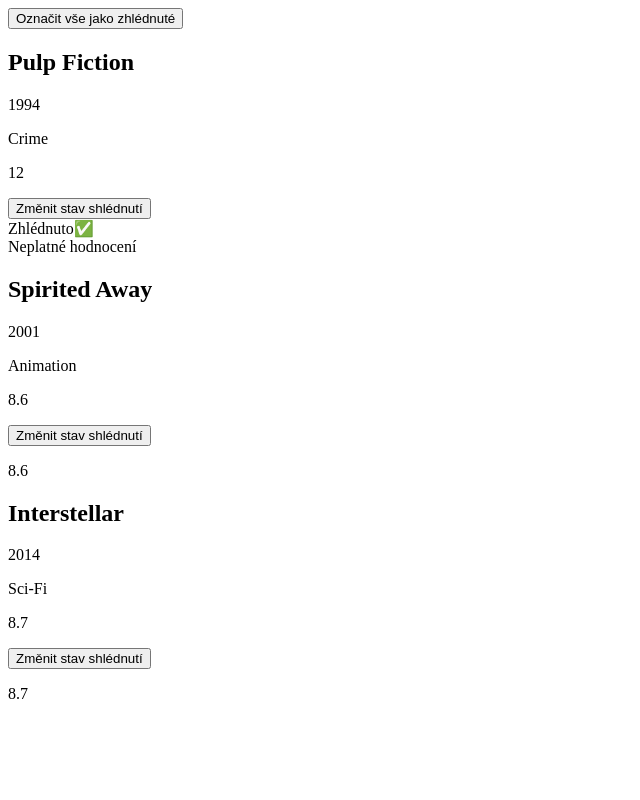
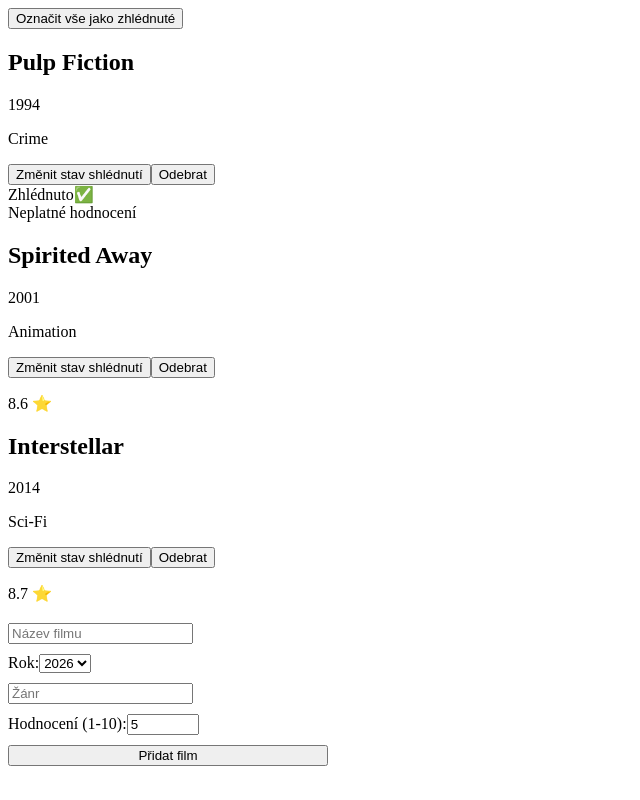
Before and after one commit to Filip-Dvorak/4IT427_dvof01, a React (Vite) app: page / in a window 1280 px wide. Shown: the whole page, without its empty margins (0-640 px from the left). Built offline with nearby package versions, Linux system fonts and the light colour scheme.

Commit message:
feat: Úkol 3 – useState, useEffect, custom hook useWatchlist

```diff
--- a/package.json
+++ b/package.json
@@ -10,8 +10,11 @@
     "preview": "vite preview"
   },
   "dependencies": {
+    "@hookform/resolvers": "^5.4.0",
     "react": "^19.2.6",
-    "react-dom": "^19.2.6"
+    "react-dom": "^19.2.6",
+    "react-hook-form": "^7.76.0",
+    "zod": "^4.4.3"
   },
   "devDependencies": {
     "@eslint/js": "^10.0.1",
--- a/src/App.tsx
+++ b/src/App.tsx
@@ -1,41 +1,13 @@
+import AddFilmForm from './Components/AddFilmForm'
 import FilmCard from './Components/FilmCard'
 import useWatchlist from './Hooks/useWatchilist'
-import type { Film } from './Types/film.types'
-
-const initialFilms:Film[] = [
-  {
-    id: '1',
-    title: 'Pulp Fiction',
-    year: 1994,
-    genre: 'Crime',
-    rating: 12,
-    watched: true,
-  },
-  {
-    id: '2',
-    title: 'Spirited Away',
-    year: 2001,
-    genre: 'Animation',
-    rating: 8.6,
-    watched: false,
-  },
-  {
-    id: '3',
-    title: 'Interstellar',
-    year: 2014,
-    genre: 'Sci-Fi',
-    rating: 8.7,
-    watched: false,
-  }
-]
 
 function App() {
- const {films, toggleWatched, markAllAsWatched} = useWatchlist(initialFilms)
-
+  const { films, toggleWatched, markAllAsWatched } = useWatchlist()
 
   return (
     <>
-    <button onClick={() => markAllAsWatched()}>Označit vše jako zhlédnuté</button>
+      <button onClick={() => markAllAsWatched()}>Označit vše jako zhlédnuté</button>
       {films.map((film) => (
         <FilmCard
           key={film.id}
@@ -43,6 +15,7 @@
           onToggleWatched={() => toggleWatched(film.title)}
         />
       ))}
+      <AddFilmForm/>
     </>
   )
 }
--- /dev/null
+++ b/src/Components/AddFilmForm.tsx
@@ -0,0 +1,105 @@
+import { zodResolver } from '@hookform/resolvers/zod'
+import { useForm } from 'react-hook-form'
+import { z } from 'zod'
+import useWatchlist from '../Hooks/useWatchilist'
+import type { Film } from '../Types/film.types'
+
+const filmSchema = z.object({
+  title: z.string().min(1, 'Název je povinný'),
+  year: z
+    .number('Rok musí být číslo')
+    .int('Rok musí být celé číslo')
+    .min(1900, 'Rok musí být 1900 nebo pozdější')
+    .max(new Date().getFullYear(), `Rok nesmí být větší než ${new Date().getFullYear()}`),
+  genre: z.string().min(1, 'Žánr je povinný'),
+  rating: z
+    .number('Hodnocení musí být číslo')
+    .min(1, 'Hodnocení musí být minimálně 1')
+    .max(10, 'Hodnocení musí být maximálně 10'),
+})
+
+type FilmFormValues = z.infer<typeof filmSchema>
+
+const AddFilmForm = () => {
+  const { addFilm } = useWatchlist()
+
+  const {
+    register,
+    handleSubmit,
+    reset,
+    formState: { errors },
+  } = useForm<FilmFormValues>({
+    resolver: zodResolver(filmSchema),
+    defaultValues: {
+      title: '',
+      year: new Date().getFullYear(),
+      genre: '',
+      rating: 5,
+    },
+  })
+
+  const onSubmit = (values: FilmFormValues) => {
+    addFilm({
+      ...values,
+      id: crypto.randomUUID(),
+      watched: false,
+    } as Film)
+
+    reset()
+  }
+
+  return (
+    <form
+      onSubmit={handleSubmit(onSubmit)}
+      style={{ display: 'flex', flexDirection: 'column', gap: '10px', maxWidth: '320px', margin: '20px 0' }}
+    >
+      <div>
+        <input
+          {...register('title')}
+          placeholder="Název filmu"
+        />
+        {errors.title ? <p style={{ color: 'red' }}>{errors.title.message}</p> : null}
+      </div>
+
+      <div>
+        <label>
+          Rok:
+          <select {...register('year', { valueAsNumber: true })}>
+            {Array.from({ length: 200 }, (_, i) => new Date().getFullYear() - i).map((year) => (
+              <option key={year} value={year}>
+                {year}
+              </option>
+            ))}
+          </select>
+        </label>
+        {errors.year ? <p style={{ color: 'red' }}>{errors.year.message}</p> : null}
+      </div>
+
+      <div>
+        <input
+          {...register('genre')}
+          placeholder="Žánr"
+        />
+        {errors.genre ? <p style={{ color: 'red' }}>{errors.genre.message}</p> : null}
+      </div>
+
+      <div>
+        <label>
+          Hodnocení (1-10):
+          <input
+            {...register('rating', { valueAsNumber: true })}
+            type="number"
+            min="1"
+            max="10"
+            step="0.1"
+          />
+        </label>
+        {errors.rating ? <p style={{ color: 'red' }}>{errors.rating.message}</p> : null}
+      </div>
+
+      <button type="submit">Přidat film</button>
+    </form>
+  )
+}
+
+export default AddFilmForm
--- a/src/Components/FilmCard.tsx
+++ b/src/Components/FilmCard.tsx
@@ -1,3 +1,5 @@
+import useWatchlist from "@/Hooks/useWatchilist";
+
 export interface FilmCardProps {
     id: string;
     title: string;
@@ -8,21 +10,24 @@
     onToggleWatched: (id: string) => void;
 }
 
+
 function isRatingValid(rating: number){
     return rating >= 1 && rating <= 10;
 }
 
+
 function FilmCard(film: FilmCardProps) {
+    const {removeFilm} = useWatchlist();
     return (
         <div>
             <h2>{film.title}</h2>
             <p>{film.year}</p>
             <p>{film.genre}</p>
-            <p>{film.rating}</p>
             <p>{film.watched}</p>
             <button onClick={() => film.onToggleWatched(film.id)}>Změnit stav shlédnutí</button>
+            <button onClick={() => removeFilm(film.id)}>Odebrat</button>
             {film.watched === true ? <div>Zhlédnuto✅</div> : null}
-            {isRatingValid(film.rating) === true ? <p>{film.rating}</p> : <div>Neplatné hodnocení</div>}
+            {isRatingValid(film.rating) === true ? <p>{film.rating} ⭐</p> : <div>Neplatné hodnocení</div>}
         </div>
     );
 }
--- /dev/null
+++ b/src/Context/WatchListContext.tsx
@@ -0,0 +1,49 @@
+import { createContext, useEffect, useMemo, useState, type ReactNode } from 'react'
+import type { Film } from '../Types/film.types'
+
+interface WatchlistContextType {
+  films: Film[]
+  addFilm: (film: Film) => void
+  removeFilm: (id: string) => void
+  toggleWatched: (title: string) => void
+  markAllAsWatched: () => void
+}
+
+type WatchlistProviderProps = {
+  children: ReactNode
+  initialFilms?: Film[]
+}
+
+export const WatchlistContext = createContext<WatchlistContextType | undefined>(undefined)
+
+export function WatchlistProvider({ children, initialFilms = [] }: WatchlistProviderProps) {
+  const [films, setFilms] = useState<Film[]>(initialFilms)
+
+  useEffect(() => {
+    const watchedCount = films.filter((film) => film.watched).length
+    document.title = `Watchlist (${watchedCount} / ${films.length} zhlédnuto)`
+  }, [films])
+
+  const addFilm = (film: Film) => setFilms((previous) => [...previous, film])
+
+  const removeFilm = (id: string) =>
+    setFilms((previous) => previous.filter((film) => film.id !== id))
+
+  const toggleWatched = (title: string) => {
+    setFilms((currentFilms) =>
+      currentFilms.map((film) =>
+        film.title === title ? { ...film, watched: !film.watched } : film
+      )
+    )
+  }
+
+  const markAllAsWatched = () =>
+    setFilms((previous) => previous.map((film) => ({ ...film, watched: true })))
+
+  const value = useMemo(
+    () => ({ films, addFilm, removeFilm, toggleWatched, markAllAsWatched }),
+    [films]
+  )
+
+  return <WatchlistContext.Provider value={value}>{children}</WatchlistContext.Provider>
+}
--- a/src/Hooks/useWatchilist.tsx
+++ b/src/Hooks/useWatchilist.tsx
@@ -1,26 +1,10 @@
-import type { Film } from "@/Types/film.types"
-import { useEffect, useState } from "react"
+import { useContext } from 'react'
+import { WatchlistContext } from '../Context/WatchListContext'
 
-function useWatchlist(initialFilms: Film[]) {
-  const [films, setFilms] = useState(initialFilms)
-
-  useEffect(() => {
-    const watchedCount = films.filter((film) => film.watched).length
-    document.title = `Watchlist (${watchedCount} / ${films.length} zhlédnuto)`
-  }, [films])
-
-  const toggleWatched = (title: string) => {
-    setFilms((currentFilms) =>
-      currentFilms.map((film) =>
-        film.title === title ? { ...film, watched: !film.watched } : film
-      )
-    )
-  }
-  const markAllAsWatched = () => {
-    setFilms(prev => prev.map(f => ({ ...f, watched: true })))
-  }
-
-  return { films, toggleWatched, markAllAsWatched }
+export default function useWatchlist() {
+  const context = useContext(WatchlistContext)
+    if (!context) {
+      throw new Error('useWatchlistContext must be used within a WatchlistProvider')
+    }
+    return context
 }
-
-export default useWatchlist;
--- a/src/main.tsx
+++ b/src/main.tsx
@@ -1,9 +1,40 @@
 import { StrictMode } from 'react'
 import { createRoot } from 'react-dom/client'
 import App from './App.tsx'
+import { WatchlistProvider } from './Context/WatchListContext.tsx'
+import type { Film } from './Types/film.types'
+
+const initialFilms: Film[] = [
+  {
+    id: '1',
+    title: 'Pulp Fiction',
+    year: 1994,
+    genre: 'Crime',
+    rating: 12,
+    watched: true,
+  },
+  {
+    id: '2',
+    title: 'Spirited Away',
+    year: 2001,
+    genre: 'Animation',
+    rating: 8.6,
+    watched: false,
+  },
+  {
+    id: '3',
+    title: 'Interstellar',
+    year: 2014,
+    genre: 'Sci-Fi',
+    rating: 8.7,
+    watched: false,
+  },
+]
 
 createRoot(document.getElementById('root')!).render(
   <StrictMode>
-    <App />
+    <WatchlistProvider initialFilms={initialFilms}>
+      <App />
+    </WatchlistProvider>
   </StrictMode>,
 )
```
Also changed, not shown: 1 other file (tests, documents, lock files or other folders).
